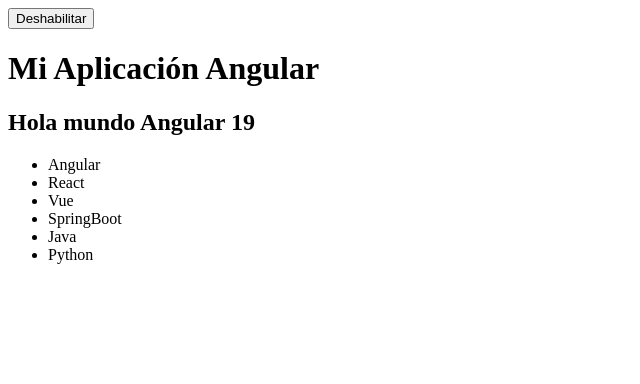
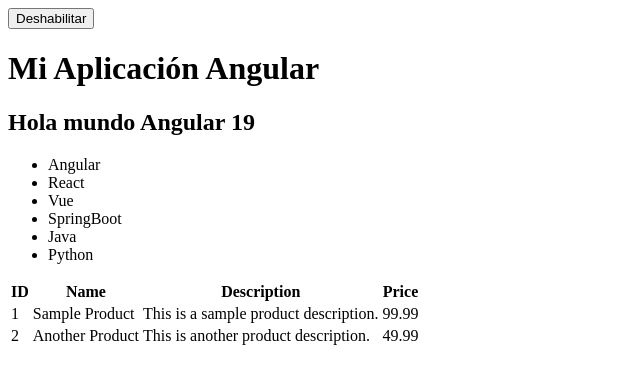
Before and after one commit to juanjomo4/angular-app, an Angular app: page / in a window 1280 px wide. Both pictures are taken after a click on the button "Habilitar". Shown: the top 384 px of the page, without its empty margins (0-640 px from the left). Built offline with nearby package versions, Linux system fonts and the light colour scheme.

Commit message:
Implementación de lista con Observable

```diff
--- a/src/app/app.component.html
+++ b/src/app/app.component.html
@@ -26,6 +26,7 @@
   <li>{{ course }}</li>
   }
 </ul>
+<app-product></app-product>
 } @else {
 <div>
   <h2>La funcionalidad no está habilitada</h2>
--- a/src/app/app.component.ts
+++ b/src/app/app.component.ts
@@ -1,10 +1,11 @@
 import { CommonModule } from '@angular/common';
 import { Component } from '@angular/core';
 import { RouterOutlet } from '@angular/router';
+import { ProductComponent } from "./products/components/product.component";
 
 @Component({
   selector: 'app-root',
-  imports: [RouterOutlet, CommonModule],
+  imports: [RouterOutlet, CommonModule, ProductComponent],
   templateUrl: './app.component.html',
   styleUrl: './app.component.css',
 })
--- /dev/null
+++ b/src/app/products/components/product.component.html
@@ -0,0 +1,27 @@
+@if (products.length>0) {
+<table>
+  <thead>
+    <tr>
+      <th>ID</th>
+      <th>Name</th>
+      <th>Description</th>
+      <th>Price</th>
+    </tr>
+  </thead>
+  <tbody>
+    @for (product of products; track $index) {
+    <tr>
+      <td>{{ product.id }}</td>
+      <td>{{ product.name }}</td>
+      <td>{{ product.description }}</td>
+      <td>{{ product.price }}</td>
+    </tr>
+    }
+  </tbody>
+</table>
+} @else {
+<div>
+  <p>No products available.</p>
+  <p>Please check back later.</p>
+</div>
+}
--- /dev/null
+++ b/src/app/products/components/product.component.ts
@@ -0,0 +1,21 @@
+import { Component, OnInit } from '@angular/core';
+import { ProductService } from '../services/product.service';
+import { Product } from '../models/Product';
+
+@Component({
+  selector: 'app-product',
+  imports: [],
+  templateUrl: './product.component.html',
+  styleUrl: './product.component.css',
+})
+export class ProductComponent implements OnInit {
+  products: Product[] = [];
+  constructor(private service: ProductService) {}
+  /*
+   * Método ngOnInit() que se ejecuta al inicializar el componente.
+   * Obtiene todos los productos a través del servicio y los asigna a la variable products.
+   */
+  ngOnInit() {
+    this.service.findAll().subscribe((products) => (this.products = products));
+  }
+}
--- /dev/null
+++ b/src/app/products/models/Product.ts
@@ -0,0 +1,6 @@
+export class Product {
+  id!: number;
+  name!: string;
+  description!: string;
+  price!: number;
+}
--- /dev/null
+++ b/src/app/products/services/product.service.ts
@@ -0,0 +1,36 @@
+import { Injectable } from '@angular/core';
+import { Product } from '../models/Product';
+import { Observable, of } from 'rxjs';
+
+@Injectable({
+  providedIn: 'root',
+})
+export class ProductService {
+  private products: Product[] = [
+    {
+      id: 1,
+      name: 'Sample Product',
+      description: 'This is a sample product description.',
+      price: 99.99,
+    },
+    {
+      id: 2,
+      name: 'Another Product',
+      description: 'This is another product description.',
+      price: 49.99,
+    },
+  ];
+
+  constructor() {}
+  /*
+   * Método para obtener todos los productos en una lista y por id.
+   * Se usa Observable para simular una llamada asíncrona.
+   */
+  findAll(): Observable<Product[]> {
+    return of(this.products);
+  }
+
+  findById(id: number): Observable<Product | undefined> {
+    return of(this.products.find((product) => product.id === id));
+  }
+}
```
Also changed, not shown: src/app/products/components/product.component.css (added), 2 other files (tests, documents, lock files or other folders). Lines whose indentation alone changed are shown as unchanged.
